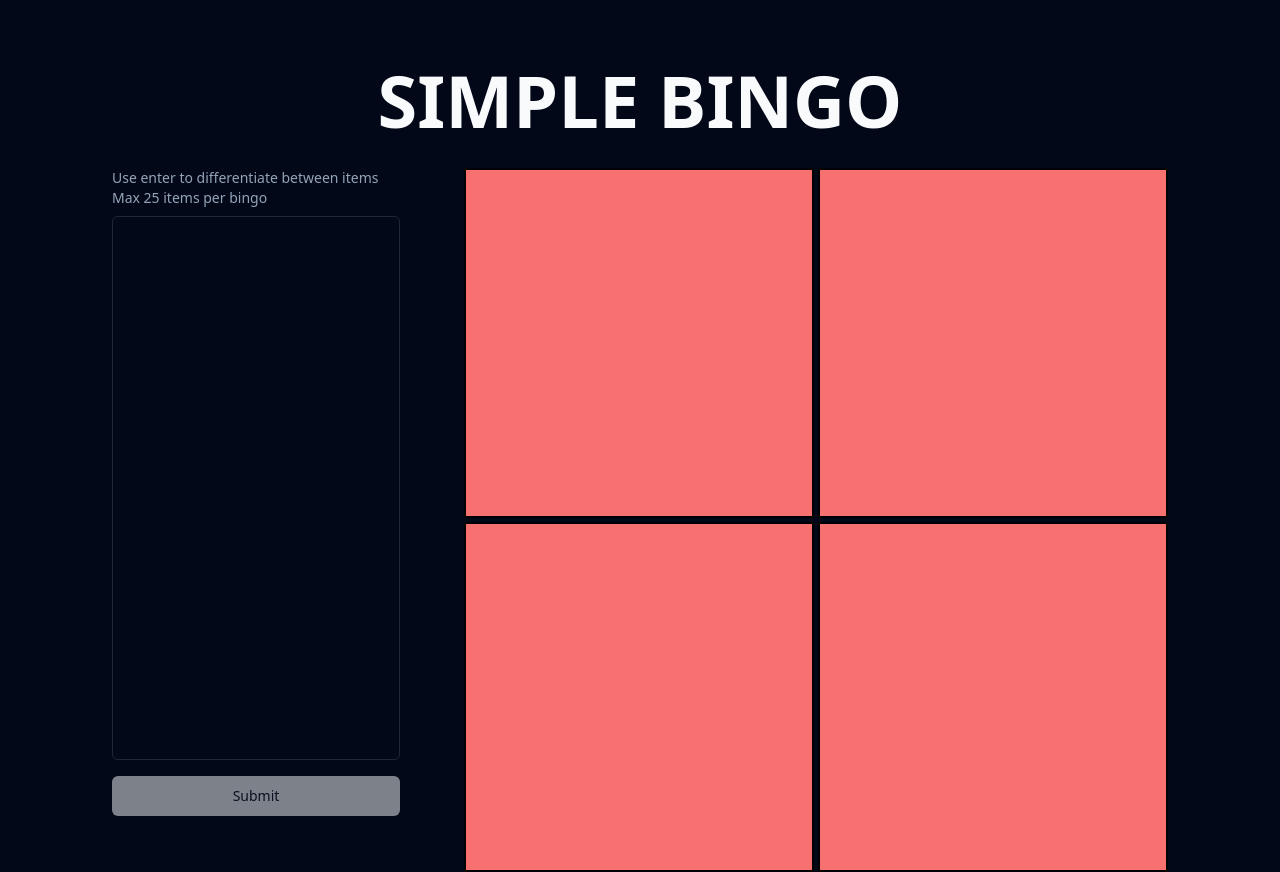
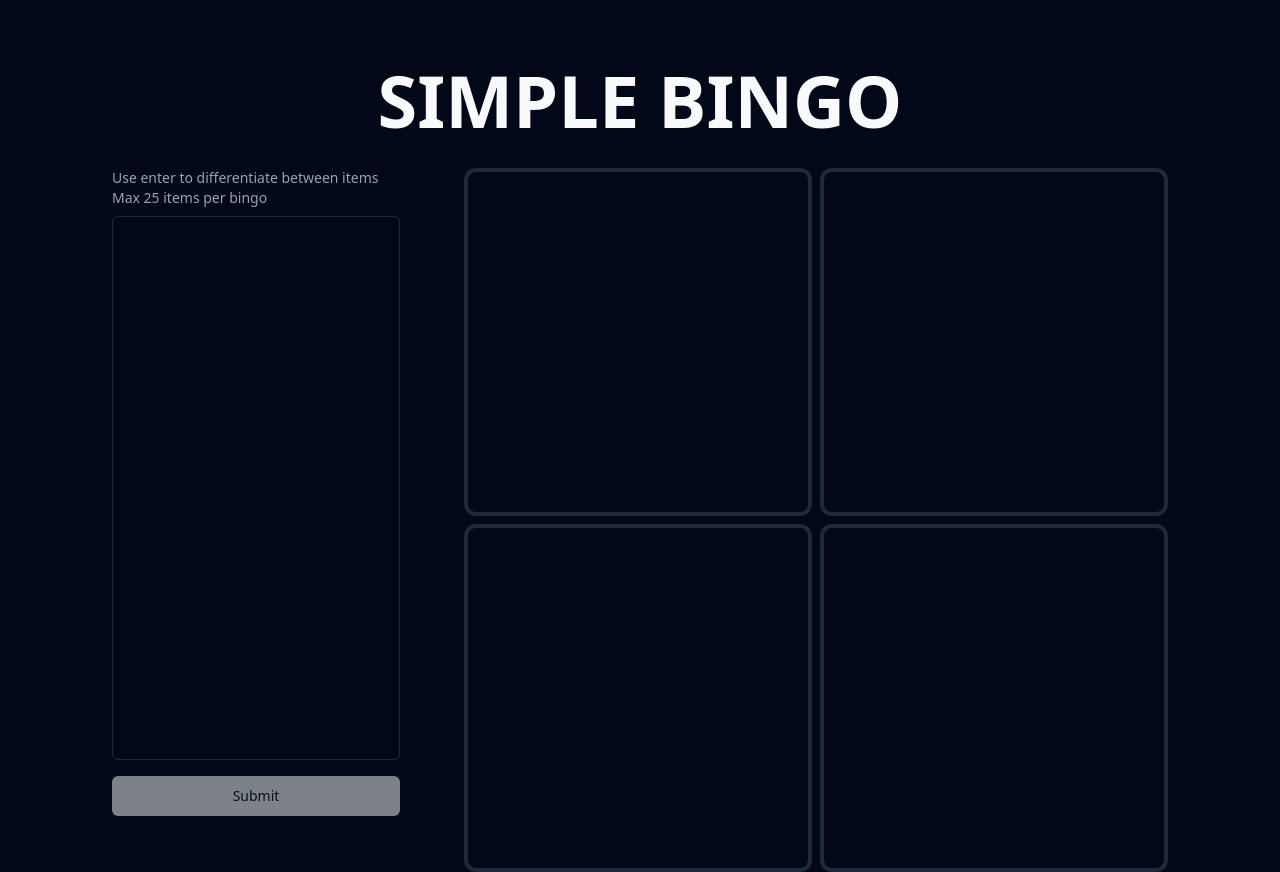
Before and after one commit to JonasMerxbauer/bingo, a Next.js app: page / in a window 1280 px wide. Built offline with nearby package versions, Linux system fonts and the light colour scheme; no server answers.

Commit message:
changed styling of grid

```diff
--- a/src/components/BingoForm.tsx
+++ b/src/components/BingoForm.tsx
@@ -44,11 +44,7 @@ export const formSchema = z.object({
     .refine(
       (value) => {
         const array = value.split("\n").filter((item) => item);
-
-        console.log(array);
-
         const isValid = array.length >= 4 && array.length <= 25;
-        console.log(isValid);
 
         return isValid;
       },
--- a/src/components/BingoGrid.tsx
+++ b/src/components/BingoGrid.tsx
@@ -24,27 +24,28 @@ const BingoGrid = ({
   return (
     <div
       className={
-        "grid h-[16rem] w-[16rem] gap-1 sm:h-[30rem] sm:w-[30rem] lg:h-[44rem] lg:w-[44rem] 2xl:h-[56rem] 2xl:w-[56rem]" +
+        "grid h-[16rem] w-[16rem] gap-2 sm:h-[30rem] sm:w-[30rem] lg:h-[44rem] lg:w-[44rem]" +
         ` ${gridCols[gridSize - 2]} ${gridRows[gridSize - 2]}`
       }
     >
       {Array(gridSize * gridSize)
         .fill(null)
         .map((_, i) => (
-          <Box key={i} text={bingo[i]} disabled={disabled} isChecked={false} />
+          <Box key={i} text={bingo[i]} disabled={disabled} />
         ))}
     </div>
   );
 };
 export default BingoGrid;
 
-const Box = (props: {
-  text: string | undefined;
-  disabled: boolean;
-  isChecked: boolean;
-}) => {
-  const [isChecked, setIsChecked] = useState(props.isChecked);
-  const checkedStyle = isChecked ? "bg-green-400" : "bg-red-400";
+const Box = (props: { text: string | undefined; disabled: boolean }) => {
+  const [isChecked, setIsChecked] = useState(false);
+  const checkedStyle = isChecked
+    ? " bg-green-600 cursor-pointer"
+    : " bg-red-600 cursor-pointer";
+  const disabledStyle = props.disabled ? " bg-background border-4" : "";
+
+  const style = props.disabled ? disabledStyle : checkedStyle;
 
   const toggle = () => setIsChecked((prev) => !prev);
 
@@ -52,11 +53,13 @@ const Box = (props: {
     <div
       onClick={!props.disabled ? toggle : undefined}
       className={
-        "flex aspect-square max-h-full cursor-pointer items-center justify-center border-2 border-black text-center text-xl font-bold sm:text-2xl lg:text-4xl " +
-        checkedStyle
+        "box-border flex aspect-square max-h-full items-center justify-center rounded-xl p-4" +
+        style
       }
     >
-      {props.text}
+      <p className="line-clamp-5 text-ellipsis break-words break-all text-center text-xl font-bold sm:text-2xl lg:text-4xl lg:leading-tight">
+        {props.text}
+      </p>
     </div>
   );
 };
```
